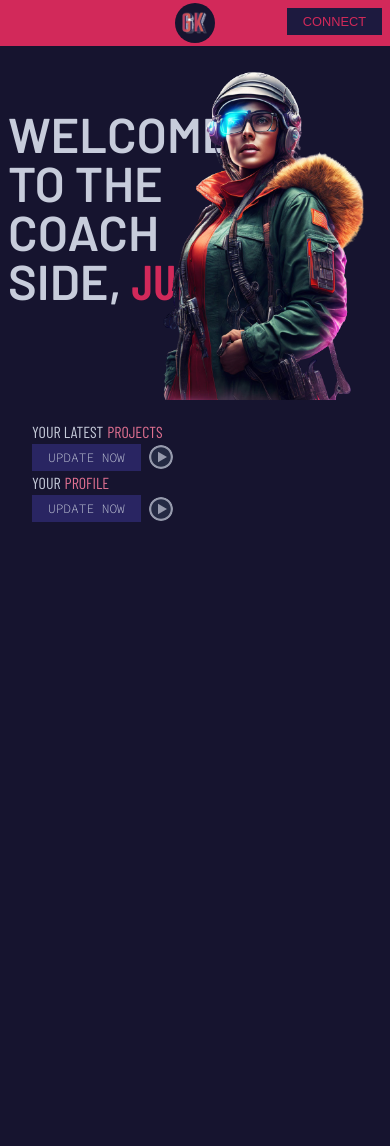
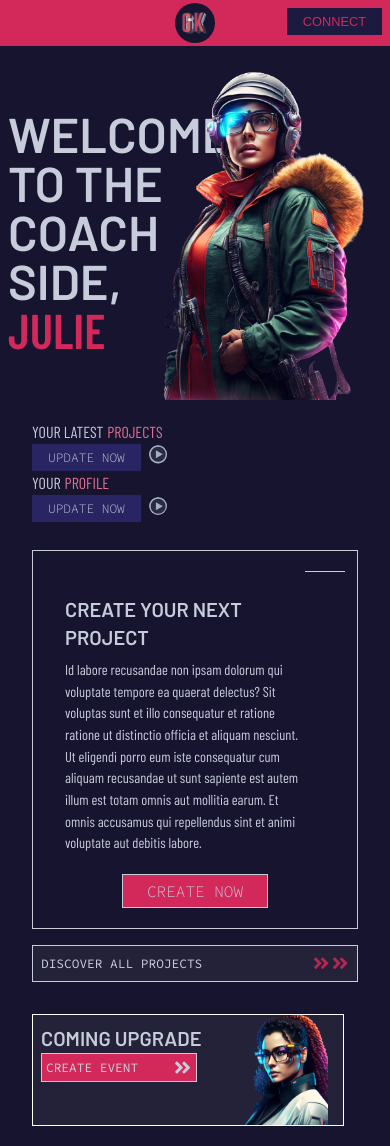
Before and after one commit to VicThorMetaNode/GirleekConnect, a React (Vite) app in the folder client/: page /profile in a window 390 px wide. Before the commit the page ends 844 px from the top, so only its background shows below. Built offline with nearby package versions, Linux system fonts and the light colour scheme; a web font is replaced by a local one.

Commit message:
profile page responsive design full done

```diff
--- a/client/src/assets/index.js
+++ b/client/src/assets/index.js
@@ -2,6 +2,7 @@ import gk from './gk.png'
 import girleek1 from './girleek1.png'
 import girleek2 from './girleek2.png'
 import girleek4 from './girleek4.png'
+import girleek6 from './girleek6.png'
 import girleek9 from './girleek9.png'
 import girlekk11 from './girlekk11.png'
 
@@ -16,6 +17,7 @@ gk,
 girleek1,
 girleek2,
 girleek4,
+girleek6,
 girleek9,
 girlekk11,
 flip
--- /dev/null
+++ b/client/src/components/DiscoverBtn.jsx
@@ -0,0 +1,28 @@
+import React from "react";
+import { FaAngleDoubleRight } from "react-icons/fa";
+const DiscoverBtn = ({ btnTitle }) => {
+  return (
+    <button
+      onClick={() => {
+        navigate("connect");
+      }}
+      className="border border-alt-white px-2 py-2 bg-gray w-[100%] md:w-[50%]"
+    >
+      <div className="flex flex-row gap-5">
+        <div>
+          <p className="font-btn text-alt-white text-sm md:text-lg uppercase">
+            {btnTitle}
+          </p>
+        </div>
+        <div className="ml-auto  animate-pulse duration-500 ease-in-out">
+          <div className="flex flex-row gap-0 ">
+            <FaAngleDoubleRight className="text-pink text-lg md:text-2xl" />
+            <FaAngleDoubleRight className="text-pink text-lg md:text-2xl" />
+          </div>
+        </div>
+      </div>
+    </button>
+  );
+};
+
+export default DiscoverBtn;
--- a/client/src/components/EventArticleProps.jsx
+++ b/client/src/components/EventArticleProps.jsx
@@ -1,38 +1,44 @@
 import React from "react";
 import CustomButton from "./CustomButton";
 
-const EventArticleProps = ({ dateStart, dateEnd, year, title, desc }) => {
+const EventArticleProps = ({
+  container,
+  dateStart,
+  dateEnd,
+  year,
+  title,
+  desc,
+  btnType,
+  btnTitle,
+  handleClick,
+  styles,
+}) => {
   return (
-    <article className="border border-alt-white py-5 px-3">
+    <article className={container}>
       <div className="flex justify-end">
         <hr className="text-alt-white w-10 " />
       </div>
       <div className="flex flex-col p-5">
         <div className="mb-1">
           <p className="whitespace-nowrap uppercase font-btn text-white text-base font-extralight xl:text-xl">
-            {dateStart} to {dateEnd} //{year}
+            {dateStart} {dateEnd} {year}
           </p>
         </div>
         <div className=" mb-2">
-          <h2 className="font-main text-xl font-semibold text-alt-white uppercase leading-snug xl:text-2xl ">
+          <h2 className="font-main text-xl font-semibold text-alt-white uppercase leading-snug md:text-2xl  ">
             {title}
           </h2>
         </div>
         <div className="pr-4">
-          <p className="font-mainCond text-md font-extralight text-alt-white xl:text-xl">
+          <p className="font-mainCond text-md font-extralight text-alt-white md:text-xl  ">
             {desc}
           </p>
         </div>
       </div>
       <div className="flex justify-center">
-        <CustomButton
-          btnType="button"
-          title={"register now"}
-          styles={"btn-action text-base py-1 px-6 md:text-lg md:px-4 md:py-1.5"}
-          handleClick={() => {
-            navigate("connect");
-          }}
-        />
+        <button type={btnType} className={`${styles}`} onClick={handleClick}>
+          {btnTitle}
+        </button>
       </div>
     </article>
   );
--- a/client/src/components/NextUpgrade.jsx
+++ b/client/src/components/NextUpgrade.jsx
@@ -1,9 +1,16 @@
 import React from "react";
 import { FaAngleDoubleRight } from "react-icons/fa";
-const NextUpgrade = ({ title, btnText, src, alt, imgClassName }) => {
+const NextUpgrade = ({
+  title,
+  btnText,
+  src,
+  alt,
+  imgClassName,
+  imgContainer,
+}) => {
   return (
     <div className=" mb-5 ml-8 w-[80%] bg-gray ">
-      <div className="border border-white flex flex-row z-0 h-[7rem] md:gap-[15rem] ">
+      <div className="border border-white flex flex-row z-0 h-[7rem] gap-10 md:gap-[15rem] ">
         <div className="flex flex-col  ml-2 mt-2 ">
           <div>
             <p className="font-main text-xl font-semibold text-alt-white uppercase">
@@ -33,7 +40,7 @@ const NextUpgrade = ({ title, btnText, src, alt, imgClassName }) => {
             </div>
           </button>
         </div>
-        <div className="z-1 mt-[-6.7rem] md:w-[180px] md:mt-[2rem]">
+        <div className={imgContainer}>
           <img src={src} alt={alt} className={imgClassName} />
         </div>
       </div>
--- a/client/src/components/ShortPropsCourse.jsx
+++ b/client/src/components/ShortPropsCourse.jsx
@@ -3,10 +3,10 @@ import React from "react";
 const ShortPropsCourse = ({ courseType, courseName }) => {
   return (
     <article className="flex whitespace-nowrap gap-1 ">
-      <h3 className="font-mainCond text-base font-normal text-alt-white uppercase md:text-2xl lg:text-3xl">
+      <h3 className="font-mainCond text-base font-normal text-alt-white uppercase md:text-xl ">
         {courseType}
       </h3>
-      <h4 className="font-mainCond text-base font-normal text-alt-pink uppercase md:text-2xl lg:text-3xl">
+      <h4 className="font-mainCond text-base font-normal text-alt-pink uppercase md:text-xl ">
         {courseName}
       </h4>
     </article>
--- a/client/src/components/index.js
+++ b/client/src/components/index.js
@@ -1,6 +1,7 @@
 export { default as Sidebar } from './Sidebar';
 export { default as Navbar } from './Navbar';
 export { default as CustomButton } from './CustomButton';
+export { default as DiscoverBtn } from './DiscoverBtn';
 export { default as HeroBanner } from './HeroBanner';
 export { default as TopBanner } from './TopBanner';
 export { default as ShortPropsCourse} from './ShortPropsCourse';
--- a/client/src/pages/LandingPage.jsx
+++ b/client/src/pages/LandingPage.jsx
@@ -1,7 +1,7 @@
 import React from "react";
-import HeroBanner from "../components/HeroBanner";
 import { girleek1, girleek2, girleek4 } from "../assets/index";
 import {
+  HeroBanner,
   ShortPropsCourse,
   CustomButton,
   EventArticleProps,
@@ -20,15 +20,16 @@ const LandingPage = () => {
             colorTitle={"tech"}
             src={girleek1}
             alt={"woman picture"}
-            imgClassName={"w-full "}
+            imgClassName={"w-full"}
             spanClassName={"text-pink font-mainCond md:text-8xl"}
-            container={"md:w-[80%] lg:w-[50%] xl:w-[30%]"}
+            container={" md:w-[80%] lg:w-[50%] xl:w-[30%]"}
             subContainer={"mb-5 ml-2 flex"}
-            h1title={
-              "font-main font-semibold text-5xl pt-[4rem]  pr-8  uppercase text-alt-white  leading-none md:text-8xl md:ml-4 lg:ml-20 xl:ml-60"
+            titleContainer={"pt-[4rem]  pr-8"}
+            h1ClassName={
+              "font-main font-semibold text-5xl  uppercase text-alt-white  leading-none md:text-8xl md:ml-4 lg:ml-20 xl:ml-60"
             }
             imgContainer={
-              "ml-[-16rem] mt-2 md:absolute md:top-4 md:right-20 xl:right-60 "
+              "ml-[-16rem] md:ml-[-5rem] mt-2 md:absolute md:top-4 md:right-20 xl:right-60 "
             }
           />
         </article>
@@ -59,14 +60,23 @@ const LandingPage = () => {
           </div>
           <div className="mt-7 px-8">
             <EventArticleProps
+              container={"border border-alt-white py-5 px-3 md:w-[100%]"}
               dateStart="mar.02"
-              dateEnd="jun.14"
-              year="2023"
+              dateEnd=" to jun.14"
+              year="// 2023"
               title="build your brand on tiktok"
               desc="Id labore recusandae non ipsam dolorum qui voluptate tempore ea quaerat delectus? Sit voluptas sunt et illo consequatur et ratione ratione ut distinctio officia et aliquam nesciunt. Ut eligendi porro eum iste consequatur cum aliquam recusandae ut sunt sapiente est autem illum est totam omnis aut mollitia earum. Et omnis accusamus qui repellendus sint et animi voluptate aut debitis labore."
+              btnType="button"
+              btnTitle={"register now"}
+              styles={
+                "btn-action text-base py-1 px-6 md:text-lg md:px-4 md:py-1.5"
+              }
+              handleClick={() => {
+                navigate("connect");
+              }}
             />
           </div>
-          <div className="flex flex-col mt-6 mb-10 p-10 ">
+          <div className="flex flex-col mt-6 mb-5 p-10 ">
             <p className="whitespace-nowrap uppercase font-title text-alt-white text-3xl">
               AGENDA:
             </p>
@@ -133,6 +143,7 @@ const LandingPage = () => {
               src={girleek2}
               alt={"photo nerd woman"}
               imgClassName={"w-full "}
+              imgContainer={"z-1 mt-[-6.7rem] md:w-[180px] md:mt-[2rem]"}
             />
           </div>
         </article>
--- a/client/src/pages/Profile.jsx
+++ b/client/src/pages/Profile.jsx
@@ -1,6 +1,13 @@
 import React from "react";
-import { CustomButton, HeroBanner, ShortPropsCourse } from "../components";
-import { girlekk11 } from "../assets";
+import {
+  CustomButton,
+  DiscoverBtn,
+  EventArticleProps,
+  HeroBanner,
+  NextUpgrade,
+  ShortPropsCourse,
+} from "../components";
+import { girleek6, girlekk11 } from "../assets";
 import { ImPlay2 } from "react-icons/im";
 
 const Profile = () => {
@@ -9,7 +16,11 @@ const Profile = () => {
       <article>
         <HeroBanner
           title={"welcome to the coach side, "}
-          colorTitle={"Julie"}
+          colorTitle={
+            <>
+              <br /> Julie
+            </>
+          }
           src={girlekk11}
           alt={"img nerd woman"}
           imgClassName={"w-full"}
@@ -28,7 +39,7 @@ const Profile = () => {
         />
       </article>
       <article>
-        <div className="flex justify-left">
+        <div className="flex justify-start md:justify-center md:w-[50%]">
           <div className="flex-row ml-8">
             <ShortPropsCourse
               courseType={"your latest"}
@@ -39,20 +50,17 @@ const Profile = () => {
                 btnType="button"
                 title={"update now"}
                 styles={
-                  "btn-passive text-sm py-1 px-4 md:text-lg lg:text-2xl md:px-4 md:py-1.5"
+                  "btn-passive text-sm py-1 px-4 md:text-lg  md:px-4 md:py-1.5"
                 }
                 handleClick={() => {
                   navigate("project-details");
                 }}
               />
-              <ImPlay2
-                size="1.5rem"
-                className="text-alt-white bg-icon-gray rounded-xl mt-[0.1rem] animate-pulse duration-500 ease-in-out md:mt-[0.5rem] "
-              />
+              <ImPlay2 className="text-alt-white bg-icon-gray rounded-xl mt-[0.1rem] text-lg md:text-2xl animate-pulse duration-500 ease-in-out md:mt-[0.5rem] " />
             </div>
           </div>
         </div>
-        <div className="flex justify-left">
+        <div className="flex justify-start md:justify-center md:w-[50%]">
           <div className="flex-row ml-8">
             <ShortPropsCourse courseType={"your "} courseName={"profile"} />
             <div className="flex gap-2">
@@ -60,18 +68,42 @@ const Profile = () => {
                 btnType="button"
                 title={"update now"}
                 styles={
-                  "btn-passive text-sm py-1 px-4 md:text-lg lg:text-2xl md:px-4 md:py-1.5"
+                  "btn-passive text-sm py-1 px-4 md:text-lg  md:px-4 md:py-1.5"
                 }
                 handleClick={() => {
                   navigate("profile-details");
                 }}
               />
-              <ImPlay2
-                size="1.5rem"
-                className="text-alt-white bg-icon-gray rounded-xl mt-[0.1rem] animate-pulse duration-500 ease-in-out md:mt-[0.5rem] "
-              />
+              <ImPlay2 className="text-alt-white bg-icon-gray rounded-xl mt-[0.1rem] text-lg md:text-2xl animate-pulse duration-500 ease-in-out md:mt-[0.5rem]  " />
             </div>
           </div>
+        </div>
+      </article>
+      <article className="mt-7 px-8 flex justify-center ">
+        <EventArticleProps
+          container={"border border-alt-white py-5 px-3 md:w-[50%]"}
+          title="create your next project"
+          desc="Id labore recusandae non ipsam dolorum qui voluptate tempore ea quaerat delectus? Sit voluptas sunt et illo consequatur et ratione ratione ut distinctio officia et aliquam nesciunt. Ut eligendi porro eum iste consequatur cum aliquam recusandae ut sunt sapiente est autem illum est totam omnis aut mollitia earum. Et omnis accusamus qui repellendus sint et animi voluptate aut debitis labore."
+          btnType="button"
+          btnTitle={"create now"}
+          styles={"btn-action text-base py-1 px-6 md:text-lg md:px-4 md:py-1.5"}
+          handleClick={() => {
+            navigate("connect");
+          }}
+        />
+      </article>
+      <article className=" mt-4 mb-8 px-8 flex justify-center ">
+        <DiscoverBtn btnTitle={"discover all projects"} />
+      </article>
+      <article>
+        <div className="md:hidden">
+          <NextUpgrade
+            title={"coming upgrade"}
+            btnText={"create event"}
+            src={girleek6}
+            alt={"photo nerd woman"}
+            imgContainer={"flex justify-end "}
+          />
         </div>
       </article>
     </div>
```
